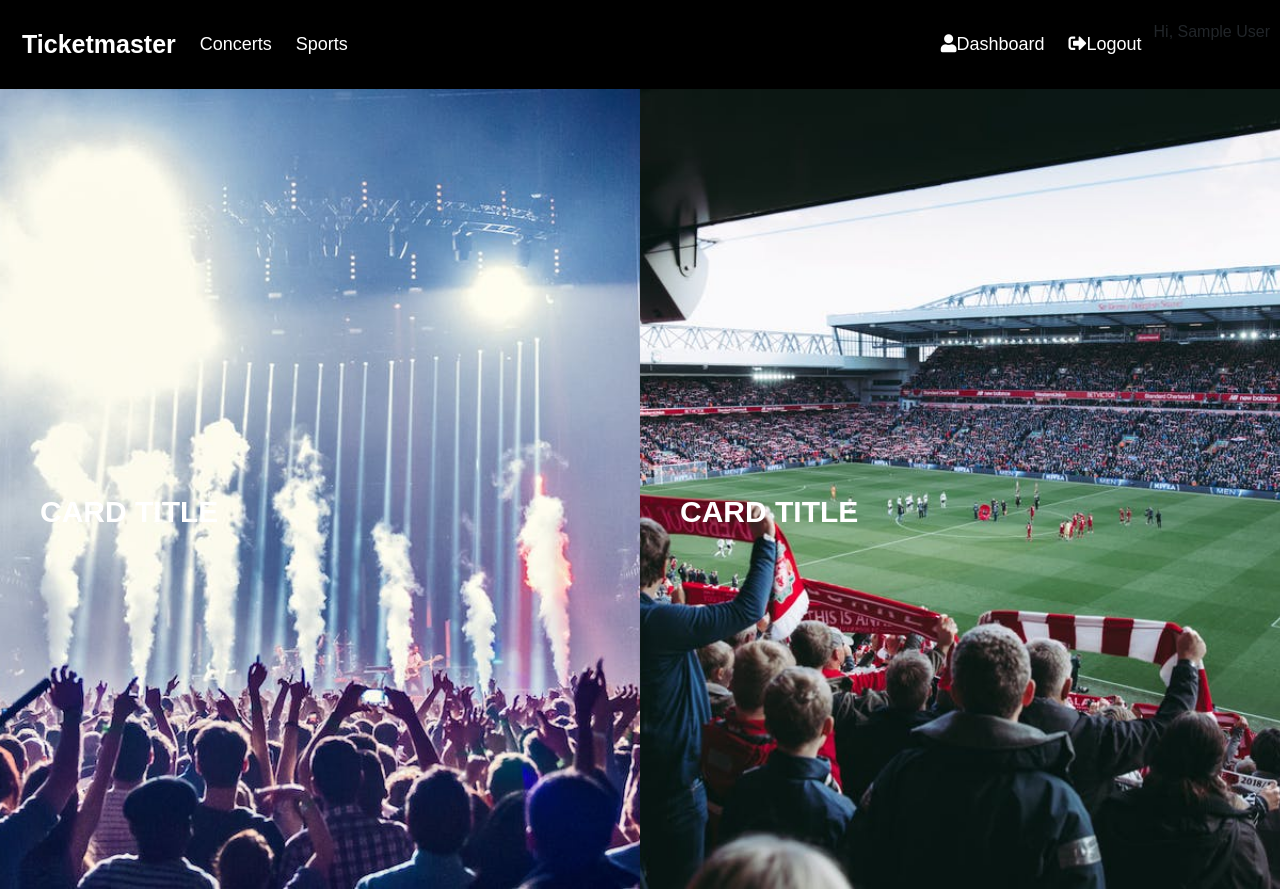
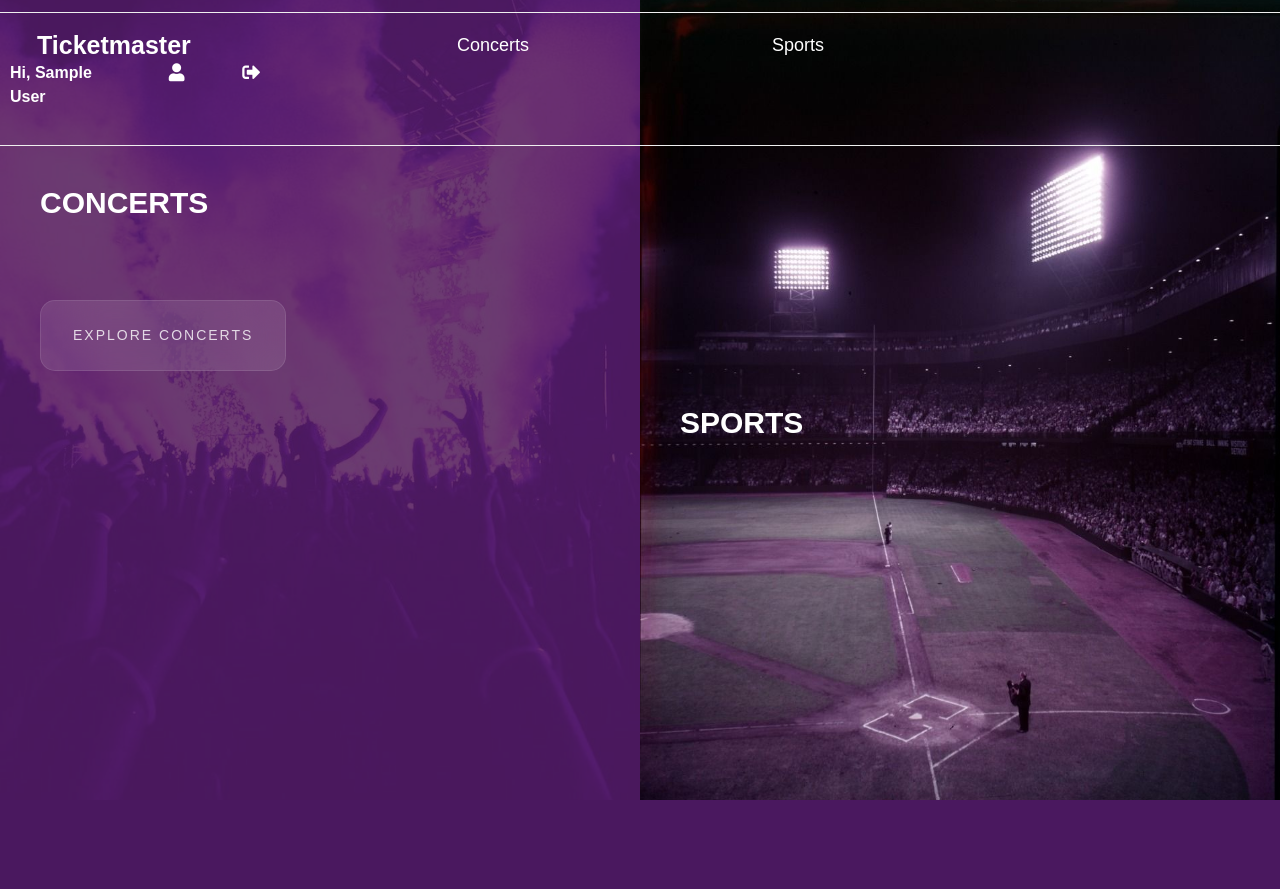
Before and after one commit to lizzencamelo/ticketory, a PHP site: page /home.php in a window 1280 px wide. After the commit the page ends 800 px from the top, so only its background shows below. Run offline with PHP 8.4, Linux system fonts and the light colour scheme; the visitor is signed in with stand-in values (Sample User, id 1); some libraries are stand-ins or nearby versions.

Commit message:
Add files.

```diff
--- a/css/common.css
+++ b/css/common.css
@@ -1,6 +1,8 @@
-* {box-sizing: border-box;
+  * {
+    box-sizing: border-box;
     margin: 0;
     padding: 0;
+    text-decoration: none;
     }
 
   body {
@@ -11,14 +13,17 @@
 
   /*HEADER*/
  .header {
-      position: flex;
-      overflow: hidden;
+  margin: 12px 0 0 0;
+  border-top: 1px solid #efefef;
+  border-bottom: 1px solid #efefef;
+   position: absolute;
+   z-index: 1;
    background-color: transparent;
    padding: 20px 10px;
+   width: 100vw;
   }
 
  .header a {
-      float: left;
    color: white;
    text-align: center;
    padding: 12px;
@@ -26,6 +31,7 @@
    font-size: 18px;
    line-height: 25px;
    border-radius: 4px;
+   overflow-x: hidden;
  }
 
  .header a.logo {
@@ -33,100 +39,22 @@
    font-weight: bold;
  }
 
+ .header .welcome-user {
+    color: #fff;
+    font-weight: bold;
+ }
+
+
  .header a:hover {
   color: #fff;
   text-shadow:
     /* White glow */
-        0 0 1px #fff,
+    0 0 2px #fff,
     0 0 3px #fff,
     0 0 4px #fff,
-       0 0 42px rgb(201, 92, 240),
-        0 0 82px rgb(201, 92, 240),
-        0 0 92px rgb(201, 92, 240),
-        0 0 102px rgb(201, 92, 240),
-        0 0 151px rgb(201, 92, 240);
+    0 0 100px rgb(201, 92, 240),
+    0 0 200px rgb(201, 92, 240),
+    0 0 200px rgb(201, 92, 240),
+    0 0 200px rgb(201, 92, 240),
+    0 0 250px rgb(201, 92, 240);
 }
-
-    #neonText {
-      color: #fff;
-      text-shadow:
-        /* White glow */
-        0 0 7px #fff,
-        0 0 10px #fff,
-        0 0 21px #fff,
-        /* Green glow */
-        0 0 42px rgb(201, 92, 240),
-        0 0 82px rgb(201, 92, 240),
-        0 0 92px rgb(201, 92, 240),
-        0 0 102px rgb(201, 92, 240),
-        0 0 151px rgb(201, 92, 240);
-    }
-
-    .header a.active {
-      /*background-color: dodgerblue;*/
-      color: #fff;
-    }
-
-    .header-right {
-      float: right;
-      position: sticky;
-    }
-
-    .header-center {
-      position: sticky;
-    }
-
-    @media screen and (max-width: 500px) {
-      .header a {
-        float: none;
-        display: block;
-        text-align: left;
-      }
-
-      .header-right {
-        float: none;
-      }
-    }
-
-/*FOOTER*/
-.site-footer
-{
-  background-color:#000000;
-  padding:0 0 20px;
-  font-size:15px;
-  line-height:24px;
-  color:#737373;
-
-}
-.site-footer hr
-{
-  border-top-color:#bbb;
-  opacity:0.5
-}
-.site-footer hr.small
-{
-  margin:20px 0
-}
-.site-footer h6
-{
-  color:#fff;
-  font-size:16px;
-  text-transform:uppercase;
-  margin-top:0px;
-  letter-spacing:2px;
-  padding-top: 0px;
-  margin-bottom: 0px;
-}
-.site-footer a
-{
-  color:#737373;
-}
-.site-footer a:hover
-{
-  color:#3366cc;
-  text-decoration:none;
-}
-.copyright-text
-{
-  margin:0
-}
--- a/css/events.css
+++ b/css/events.css
@@ -8,7 +8,7 @@
 
 
 .body-search {
-  color: #272727;
+  color: #353535;
   font-family: 'Quicksand', serif;
   font-style: normal;
   font-weight: 400;
@@ -90,7 +90,7 @@
   }
 .card_content {
   padding: 1rem;
-  background: linear-gradient(to bottom left, #EF8D9C 40%, #FFC39E 100%);
+  background: linear-gradient(to bottom right, #9628da 40%, #e777de 100%);
 }
 
 .card_title {
--- a/css/home.css
+++ b/css/home.css
@@ -1,24 +1,24 @@
 .landing-container {
+    position: relative;
     min-height: 100vh;
     display: flex;
     flex-direction: row;
 }
+
 .container-item{
-    /* background-color: rgb(255, 193, 127); */
     height: 100vh;
     width: 50%;
     position: relative;
-
     background-size: cover;
     background-position: center;
 }
 
 .sport-container {
-    background-image: url('../html/sport.jpeg');
+    background-image: url('../img/sport3.jpg');
 }
 
 .concert-container {
-    background-image: url('../html/concert.jpeg');
+    background-image: url('../img/concert3.jpg');
 }
 
   .overlay {
@@ -73,7 +73,7 @@
     top: 200px;
   }
 
-  .button {
+  .glass-button-container {
     position: absolute;
     width: 500px;
     left:40px;
@@ -83,15 +83,29 @@
     transition: opacity .35s ease;
   }
 
-  .button a {
-    width: 200px;
-    padding: 12px 48px;
-    text-align: center;
-    color: white;
-    border: solid 2px white;
-    z-index: 1;
+  .container-item:hover .glass-button-container {
+    opacity: 1;
   }
 
-  .container-item:hover .button {
-    opacity: 1;
+  .glass-button {
+    display: inline-block;
+    padding: 24px 32px;
+    border: 0;
+    text-decoration: none;
+    border-radius: 15px;
+    background-color: rgba(255,255,255,0.1);
+    border: 1px solid rgba(255,255,255,0.1);
+    outline: none;
+    backdrop-filter: blur(30px);
+    color: rgba(255,255,255,0.8);
+    font-size: 14px;
+    letter-spacing: 2px;
+    cursor: pointer;
+    text-transform: uppercase;
   }
+
+  .glass-button:hover {
+    background-color: rgba(201, 92, 240, 0.3);
+    color: #fff;
+    text-decoration: none
+  }
--- a/dashboard.php
+++ b/dashboard.php
@@ -44,8 +44,7 @@
     //             INNER JOIN sports e
     //             ON t.event_id = e.event_id
     //             WHERE t.ticket_holder_id = $user_id";
-    // $result3 = mysqli_query($conn, $sql3);
-
+    // $result3 = mysqli_query($conn,$sql3);
     // $sport_tickets = mysqli_fetch_all($result3, MYSQLI_ASSOC);
 
 ?>
@@ -76,7 +75,7 @@
                     <img src="<?= $concert_images[0] ?>" alt="">
                     <div class="ticket-id">Ticket ID: <?= $concert_ticket['ticket_id'] ?></div>
                     <?php
-                        //  $event_id = $concert_ticket['event_id'];
+                        $event_id = $concert_ticket['event_id'];
                         //  $sql4 = "SELECT * FROM concerts WHERE event_id = $event_id";
                         //  $result4 = mysqli_query($conn, $sql4);
                         //  if(!$result4) {
--- a/home.php
+++ b/home.php
@@ -27,21 +27,20 @@
 
     <div class="landing-container">
         <div class="container-item concert-container">
-            <p class="title">card title</p>
+            <p class="title">CONCERTS</p>
             <div class="overlay">
-                <p class="para">Lorem ipsum dolor sit amet, consectetur adipiscing elit. Eget diam mauris adipiscing vitae auctor purus.</p>
+                <p class="para"></p>
             </div>
-            <div class="button"><a href="events.php?event_category=concerts"> Explore Concerts </a></div>
+            <div class="glass-button-container"><a class="glass-button" href="events.php?event_category=concerts"> Explore Concerts </a></div>
         </div>
 
         <div class="container-item sport-container">
-            <p class="title">card title</p>
+            <p class="title">SPORTS</p>
             <div class="overlay">
-                <p class="para">Lorem ipsum dolor sit amet, consectetur adipiscing elit. Eget diam mauris adipiscing vitae auctor purus.</p>
+                <p class="para"></p>
             </div>
-            <div class="button"><a href="events.php?event_category=sports"> Explore Games </a></div>
+            <div class="glass-button-container"><a class="glass-button"  href="events.php?event_category=sports"> Explore Games </a></div>
         </div>
-
     </div>
 
 </body>
--- a/include/header.php
+++ b/include/header.php
@@ -1,31 +1,42 @@
-<div class="menu">
-        <div class="header" >
+<div class="header row" >
+    <div class="col-md-4">
         <a href="home.php" class="logo">Ticketmaster</a>
-          <div class="header-center">
+    </div>
+    <div class="col-md-4 col-lg-3">
         <a class="active" href="events.php?event_category=concerts" >Concerts</a>
+    </div>
+    <div class="col-md-4 col-lg-3">
         <a href="events.php?event_category=sports">Sports</a>
     </div>
-          <div class="header-right">
     <?php
         //  Header displayed when user is not logged in.
         if (!isset($_SESSION['user_id'])) {
     ?>
+    <div class="col-md-4 col-lg-2 text-right">
         <a  class="" href="#" data-toggle="modal" data-target="#login-modal">
-                <i class="fas fa-sign-in-alt"></i> Login
+            <i class="fas fa-sign-in-alt"></i>
         </a>
+    </div>
     <?php
         //  Header displayed when user is logged in.
         } else {
     ?>
-                Hi, <?= $_SESSION["full_name"] ?>
-                <a  class="" href="dashboard.php">
-                    <i class="fas fa-user"></i>Dashboard
+    <div class="row">
+        <div class="col-sm-6">
+            <p class="welcome-user">  Hi, <?= $_SESSION["full_name"] ?></p>
+        </div>
+        <div class="col-sm-3">
+            <a  href="dashboard.php">
+                <i class="fas fa-user"></i>
             </a>
+        </div>
+        <div class="col-sm-3">
             <a  class="" href="logout.php">
-                    <i class="fas fa-sign-out-alt"></i>Logout
+                <i class="fas fa-sign-out-alt"></i>
             </a>
+        </div>
+    </div>
     <?php
         }
     ?>
 </div>
-  </div>
```
Also changed, not shown: img/concert1.jpg (added), img/concert2.jpg (added), img/concert3.jpg (added), img/concert4.jpg (added), img/event_detail_bg1.png (added), img/event_detail_bg2.png (added), img/sport1.jpg (added), img/sport2.jpg (added), img/sport3.jpg (added), img/sport4.jpg (added), img/sport5.jpg (added), img/sport6.jpg (added), img/sport7.jpg (added), img/sport8.jpg (added). Lines whose indentation alone changed are shown as unchanged.
